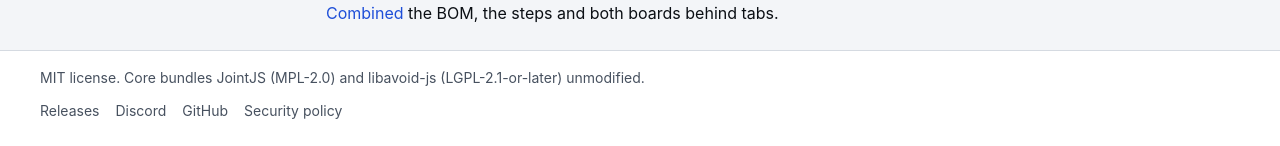
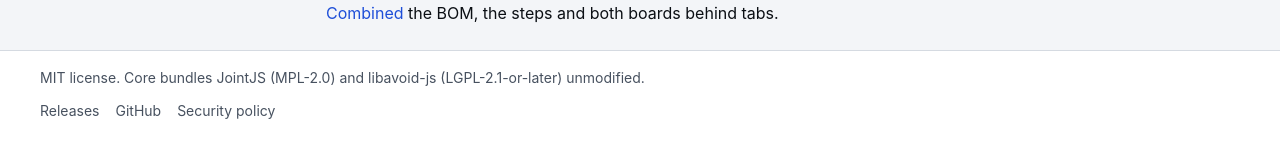
Before and after one commit to OpenReloading/BuildGuide, an MkDocs documentation site: the page built from docs/index.md, in a window 1280 px wide and 1159 px high. Shown: the part 1010-1156 px from the top of the window. Built offline with MkDocs 1.6.1 and Material for MkDocs 9.7.7, drawn with Linux system fonts in a browser that asks for light colours.

Commit message:
docs: current header link without a Jinja attribute value
The header picks one of two literal variants of each link, so Biome checks
the template without an override. The footer leaves out the community chat
link.

Refs #164

```diff
--- a/overrides/partials/copyright.html
+++ b/overrides/partials/copyright.html
@@ -3,7 +3,6 @@
   <p class="md-copyright__highlight">{{ config.copyright }}</p>
   <ul class="md-copyright__links">
     <li><a href="{{ config.repo_url }}/releases">Releases</a></li>
-    <li><a href="https://discord.gg/hUCSjDYNaa">Discord</a></li>
     <li><a href="{{ config.repo_url }}">GitHub</a></li>
     <li><a href="https://github.com/OpenReloading/.github/blob/main/SECURITY.md">Security policy</a></li>
   </ul>
--- a/overrides/partials/header.html
+++ b/overrides/partials/header.html
@@ -22,8 +22,16 @@
       {% endif %}
     {% endif %}
     <ul class="md-header__links" data-md-component="header-topic">
-      <li><a href="{{ 'example/' | url }}" class="md-header__link" aria-current="{{ (section == 'example') | lower }}">Live example</a></li>
-      <li><a href="{{ 'core/' | url }}" class="md-header__link" aria-current="{{ (section == 'docs') | lower }}">Docs</a></li>
+      {% if section == "example" %}
+        <li><a href="{{ 'example/' | url }}" class="md-header__link" aria-current="true">Live example</a></li>
+      {% else %}
+        <li><a href="{{ 'example/' | url }}" class="md-header__link">Live example</a></li>
+      {% endif %}
+      {% if section == "docs" %}
+        <li><a href="{{ 'core/' | url }}" class="md-header__link" aria-current="true">Docs</a></li>
+      {% else %}
+        <li><a href="{{ 'core/' | url }}" class="md-header__link">Docs</a></li>
+      {% endif %}
       <li class="md-header__source">{% include "partials/source.html" %}</li>
     </ul>
     {% if config.theme.palette %}
```
Also changed, not shown: 1 other file.
